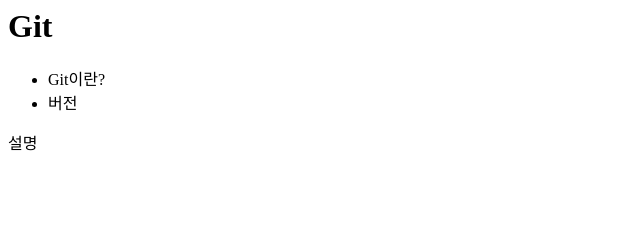
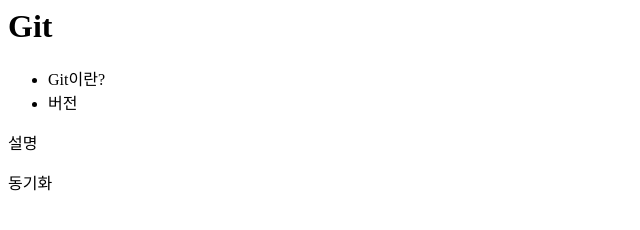
Before and after one commit to seokjiwoo/labelopen, a plain HTML site: page index.html in a window 1280 px wide. Shown: the full height of the page, 0-640 px from the left. Drawn offline with Linux system fonts and the light colour scheme.

Commit message:
P 태그추가

```diff
--- a/index.html
+++ b/index.html
@@ -11,5 +11,6 @@
 			<li>버전</li>
 		</ul>
 		<p>설명</p>
+		<p>동기화</p>
 	</body>
 </html>
```
